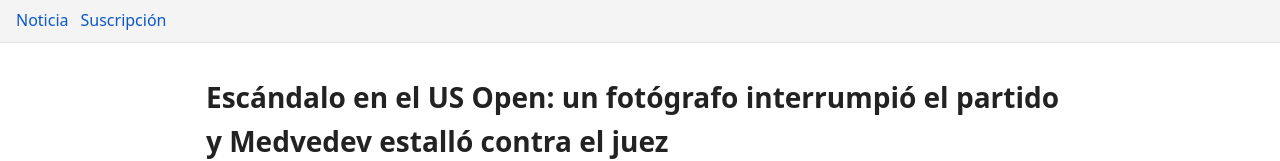
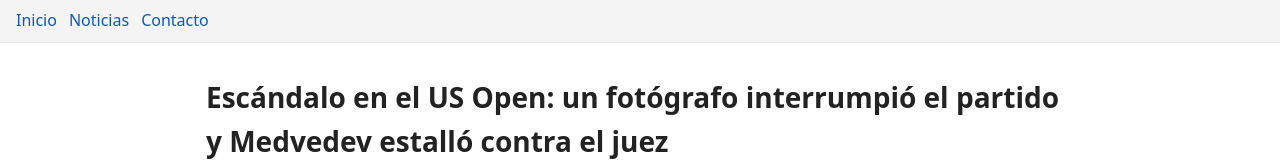
Before and after one commit to brunoragoo/prog-uai, a plain HTML site: page index.html in a window 1280 px wide. Shown: the top 161 px of the page. Drawn offline with Linux system fonts and the light colour scheme.

Commit message:
cambios en index y style

```diff
--- a/index.html
+++ b/index.html
@@ -12,8 +12,9 @@
 
   <header class="top">
     <nav class="nav">
-      <a href="#noticia">Noticia</a>
-      <a href="#suscripcion">Suscripción</a>
+    <a href="#">Inicio</a>
+    <a href="#">Noticias</a>
+    <a href="#">Contacto</a>
     </nav>
   </header>
 
```
